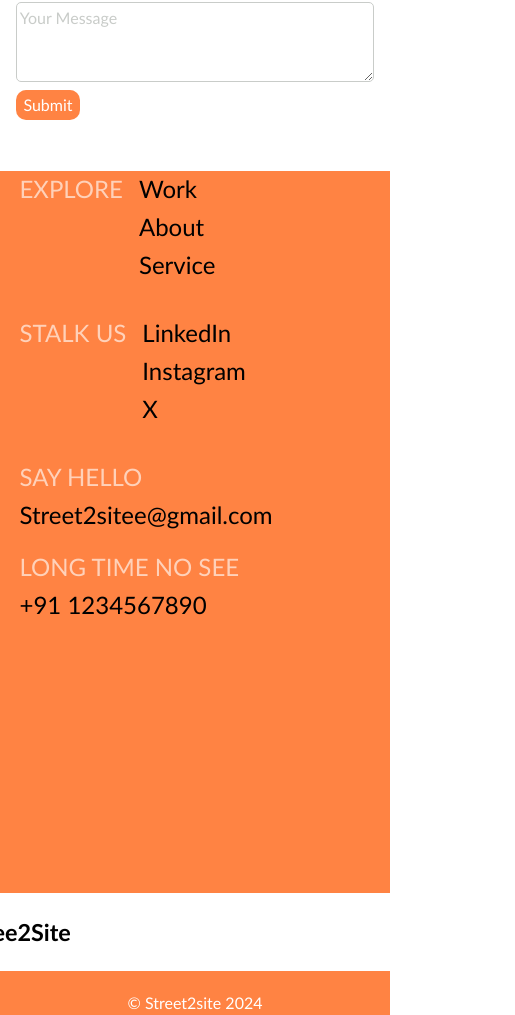
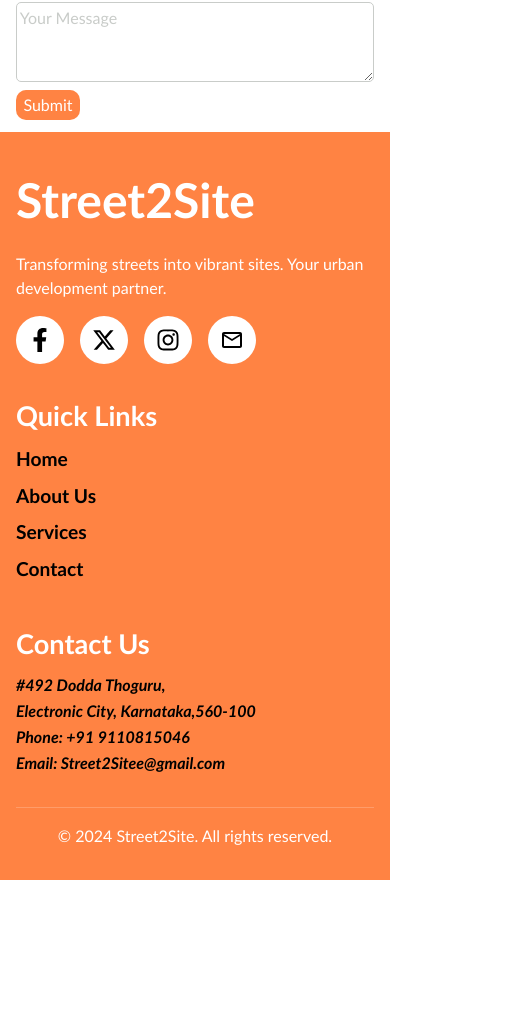
Before and after one commit to Sanuthb/Company_Site, a React (Vite) app in the folder Frontend/: page /contact in a window 390 px wide. Shown: the part 926-1941 px from the top of the page, 515 px wide, since content can reach past the window. After the commit the page ends 1806 px from the top, so only its background shows below. Built offline with nearby package versions, Linux system fonts and the light colour scheme.

Commit message:
working on mobile

```diff
--- a/Frontend/src/Pages/Home.jsx
+++ b/Frontend/src/Pages/Home.jsx
@@ -9,21 +9,13 @@ import Pin from "../components/Services/Pin.jsx";
 import LocomotiveScroll from "locomotive-scroll";
 import Enquire_section from "../components/Enquire_section/Enquire_section.jsx";
 import Play_reel_section from "../components/Play_reel_section/Play_reel_section.jsx";
+import Contact_video from "../components/Contact_Video/Contact_video.jsx";
 
 const Home = () => {
   const mainRef = useRef(null);
-
-  useEffect(() => {
-    const scroll = new LocomotiveScroll({
-      el: mainRef.current,
-      smooth: true,
-    });
-
-    return () => scroll.destroy();
-  }, []);
-
+  const scroll = new LocomotiveScroll();
   return (
-    <main ref={mainRef} style={{ overflowX: "hidden" }} data-scroll-container>
+    <main  style={{ overflowX: "hidden" }} data-scroll-container>
       <Navbar />
       <Hero />
       <Marquee />
@@ -31,6 +23,7 @@ const Home = () => {
       {/* <Pin/> */}
       <Enquire_section />
       <Testimonial />
+      <Contact_video/>
       <CTA />
       <Footer />
     </main>
--- /dev/null
+++ b/Frontend/src/components/Contact_Video/Contact_video.css
@@ -0,0 +1,20 @@
+.contact_video_container{
+    width: 100%;
+    height: 100vh;
+    display: flex;
+    align-items: center;
+    justify-content: center;
+    background-color: rgb(238, 232, 232);
+}
+
+.contact_video{
+    width: 60%;
+    height: 70vh;
+}
+
+.contact_video_container video{
+    width: 100%;
+    height: 100%;
+    object-fit: cover;
+    border-radius: 2vw;
+}
--- /dev/null
+++ b/Frontend/src/components/Contact_Video/Contact_video.jsx
@@ -0,0 +1,18 @@
+import React from "react";
+import "./Contact_video.css";
+import contact_video from "../../assets/Video/contact.mp4"
+
+
+const Contact_video = () => {
+
+
+  return (
+    <div className="contact_video_container" >
+      <div className="contact_video" >
+        <video src={contact_video} muted autoPlay loop></video>
+      </div>
+    </div>
+  );
+};
+
+export default Contact_video;
--- a/Frontend/src/components/Footer/Footer.css
+++ b/Frontend/src/components/Footer/Footer.css
@@ -1,124 +1,110 @@
-.Footer {
+.footer {
+  background-color: var(--clr--primary-orange);
+  color: black;
+  padding: 2rem 1rem;
+}
+
+.footer-content {
   display: flex;
-  align-items: center;
-  /* justify-content: space-around; */
-  gap: 1rem;
   flex-direction: column;
-  width: 100%;
-  height: 100vh;
-  background-color: var(--clr--primary-orange);
+  gap: 2rem;
+}
+
+.footer-section h2 {
+  font-size: 3rem;
+  font-weight: bold;
+  margin-bottom: 1rem;
+  color: white;
 
 }
 
-.footer_logo {
+
+.footer-section h3 {
+  font-size: 1.7rem;
+  font-weight: 600;
+  margin-bottom: 0.5rem;
+  color: white;
+}
+
+.social-icons {
+  display: flex;
+  gap: 1rem;
+  margin-top: 1rem;
+}
+
+.social-icons a {
+  font-size: 1.5rem;
+  background-color: white;
+  color: black;
+  border-radius: 50%;
+  width: 3rem;
+  height: 3rem;
   display: flex;
   align-items: center;
-  background-color: white;
-  margin: 1vw;
-  border-radius: 20vw;
-  width: 40rem;
+  justify-content: center;
+  padding:.2vw;
 }
 
-.footer_logo img {
-  width: 160px;
-  margin-left: 10px;
-  border-radius: 50%;
+.quick-links ul {
+  list-style-type: none;
+  padding: 0;
 }
 
-.footer_logo h1 {
-  font-size: 6vw;
-  margin-right: 30vw;
+.quick-links li {
+  margin-bottom: 0.5rem;
 }
 
-.footer_links {
-  width: 100%;
-  height: 20vw;
+.quick-links li a {
+  color: black;
+  font-size: 1.2rem;
+  font-weight: 600;
 }
 
-.footer_links .company_links {
-  width: 100%;
-  height: 20vw;
-  padding: 0vw 5vw;
-  display: flex;
-  align-items: center;
-  justify-content: space-between;
-  gap: 2rem;
+
+
+.footer-bottom {
+  margin-top: 2rem;
+  text-align: center;
+  padding-top: 1rem;
+  border-top: 1px solid rgba(255, 255, 255, 0.2);
+  color: white;
 }
 
-.links {
-  display: flex;
-  align-items: baseline;
-  justify-content: space-between;
-  gap: 1rem;
+.company-info{
+  color: white;
 }
 
-.links h4 {
-  color: rgba(255, 255, 255, 0.63);
-  font-weight: 100;
-  font-size: 1.5rem;
-  text-transform: uppercase;
+.contact-info{
+  color: black;
 }
 
-.links div {
-  display: flex;
-  align-items: first baseline;
-  justify-content: flex-start;
-  flex-direction: column;
-  gap: 0.5vw;
-}
-.links div a {
-  text-decoration: none;
+.contact-info p{
   color: black;
-  font-weight: 100;
-  font-size: 2rem;
-  cursor: pointer;
+  font-size: 1rem;
+  font-weight: 600;
+  margin-top: .5vw;
 }
 
-.contact_links {
-  flex-direction: column;
-  align-items: flex-end;
-}
-
-.contact_links div {
-  display: flex;
-  align-items: flex-end;
-}
-
-.footer_line {
-  width: 50%;
-  height: 1px;
-  background-color: rgb(255, 255, 255);
-  margin-bottom: 2vw;
-}
-
-.footer_copyright h4 {
-  color: rgb(255, 255, 255);
-  font-weight: 100;
-}
-
-@media only screen and (max-width: 476px) {
-  .Footer {
-    margin-top: 10vw;
-  }
-  .footer_logo img {
-    width: 20vw;
-  }
-  .footer_links {
-    width: 100%;
-    height: 100vh;
-  }
-  .footer_links .company_links {
-    flex-direction: column;
-    align-items: flex-start;
-  }
-  .contact_links {
-    align-items: flex-start;
-  }
-  .contact_links div {
-    align-items: flex-start;
+@media (min-width: 768px) {
+  .footer-content {
+    flex-direction: row;
+    justify-content: space-between;
+    max-width: 1200px;
+    margin: 0 auto;
   }
 
-  .links div a {
-    font-size: 1.5rem;
+  .footer-section {
+    flex: 1;
+  }
+
+  .company-info {
+    flex: 2;
+  }
+
+  .footer-bottom {
+    margin-top: 3rem;
+  }
+  .footer-section h2 {
+    font-size: 5rem;
   }
 }
--- a/Frontend/src/components/Footer/Footer.jsx
+++ b/Frontend/src/components/Footer/Footer.jsx
@@ -1,49 +1,48 @@
 import React from "react";
 import "./Footer.css";
-import logo from "../../assets/logo.png";
+import { FaInstagram } from "react-icons/fa6";
+import { FaXTwitter } from "react-icons/fa6";
+import { FaFacebookF } from "react-icons/fa";
+import { MdMailOutline } from "react-icons/md";
 import { Link } from "react-router-dom";
 
 const Footer = () => {
   return (
-    <footer className="Footer">
-      <div className="footer_links">
-        <div className="company_links">
-          <div className="links">
-            <h4>Explore</h4>
-            <div>
-              <Link to="/">Work</Link>
-              <Link to="/about">About</Link>
-              <Link to="/service">Service</Link>
-            </div>
-          </div>
-          <div className="links">
-            <h4>Stalk Us</h4>
-            <div>
-              <Link to="#">LinkedIn</Link>
-              <Link to="#">Instagram</Link>
-              <Link to="#">X</Link>
-            </div>
-          </div>
-          <div className="links contact_links">
-            <div>
-              <h4>Say hello</h4>
-              <Link to="#">Street2sitee@gmail.com</Link>
-            </div>
-            <div>
-              <h4>Long time no see</h4>
-              <Link to="#">+91 1234567890</Link>
-            </div>
-          </div>
+    <footer className="footer">
+    <div className="footer-content">
+      <div className="footer-section company-info">
+       <Link to='/' className="footer-logo"><h2>Street2Site</h2></Link>
+        <p>Transforming streets into vibrant sites. Your urban development partner.</p>
+        <div className="social-icons">
+          <Link to="#"><FaFacebookF  /></Link>
+          <Link to="#"><FaXTwitter /></Link>
+          <Link to="#"><FaInstagram  /></Link>
+          <Link to="#"><MdMailOutline/></Link>
         </div>
       </div>
-      <div className="footer_logo">
-        <img src={logo} alt="stree2site" />
-        <h1>Stree2Site</h1>
+      <div className="footer-section quick-links">
+        <h3>Quick Links</h3>
+        <ul>
+          <li><Link to="/">Home</Link></li>
+          <li><Link to="/about">About Us</Link></li>
+          <li><Link to="/service">Services</Link></li>
+          <li><Link to="/contact">Contact</Link></li>
+        </ul>
       </div>
-      <div className="footer_copyright">
-        <h4>© Street2site 2024</h4>
+      <div className="footer-section contact-info">
+        <h3>Contact Us</h3>
+        <address>
+          <p>#492 Dodda Thoguru,</p>
+          <p>Electronic City, Karnataka,560-100</p>
+          <p>Phone: +91 9110815046</p>
+          <p>Email: Street2Sitee@gmail.com</p>
+        </address>
       </div>
-    </footer>
+    </div>
+    <div className="footer-bottom">
+      <p>&copy; 2024 Street2Site. All rights reserved.</p>
+    </div>
+  </footer>
   );
 };
 
--- a/Frontend/src/components/Play_reel_section/Play_reel_section.jsx
+++ b/Frontend/src/components/Play_reel_section/Play_reel_section.jsx
@@ -18,7 +18,7 @@ const Play_reel_section = () => {
           markers: false,
           start: "top top",
           end: "bottom top",
-          scrub: 1,
+          scrub: 2,
           pin: true,
         },
       });
```
Also changed, not shown: Frontend/src/components/CTA/CTA.jsx (line endings or trailing spaces), 1 other file (tests, documents, lock files or other folders).
